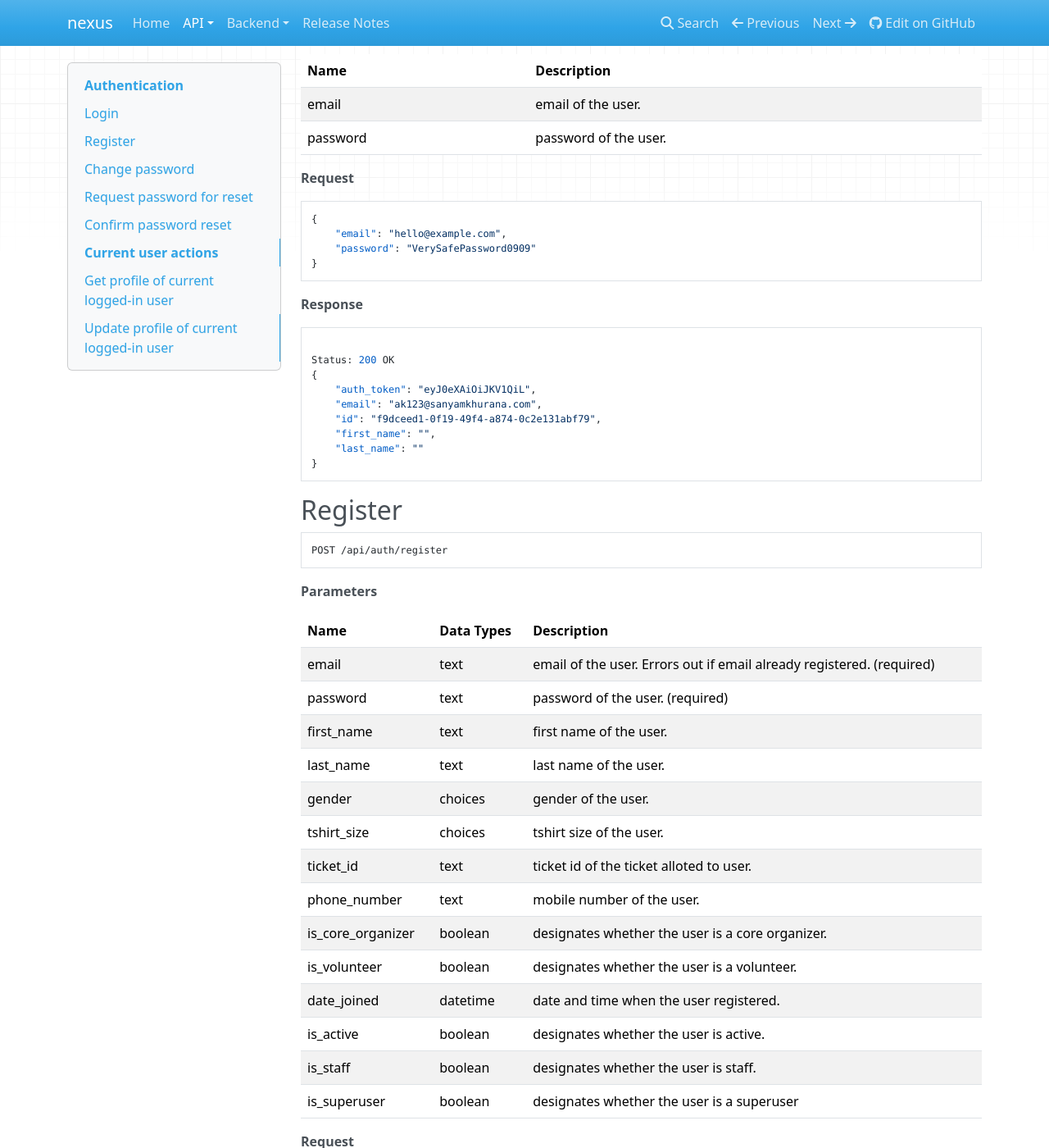
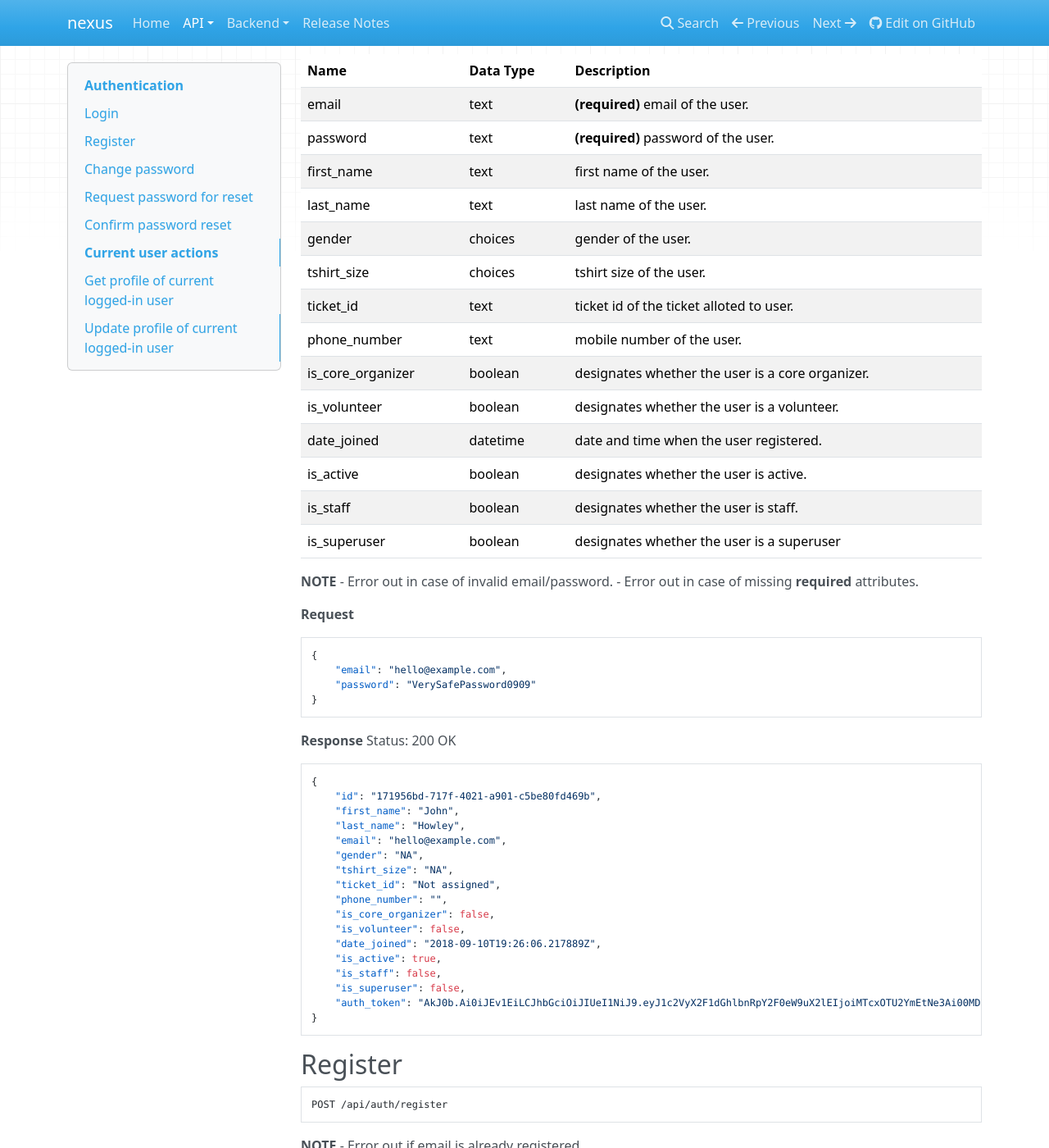
Before and after one commit to CuriousLearner/nexus, an MkDocs documentation site: the page built from docs/api/endpoints.md, in a window 1280 px wide and 1400 px high, scrolled down 487 px. Shown: the whole window at 82% size. Built offline with MkDocs 1.6.1, drawn with Linux system fonts in a browser that asks for light colours; nearby versions of some CDN libraries; old or Windows-style settings are respelled for this version of MkDocs; some of the changed text lies outside the part shown.

Commit message:
feat(users): Update docs and test cases
* docs(endpoints): Add new attributes in request/response bodies
* test(users): Update test cases with new attributes

````diff
--- a/docs/api/endpoints.md
+++ b/docs/api/endpoints.md
@@ -12,44 +12,10 @@ POST /api/auth/login
 
 **Parameters**
 
-Name     | Description
----------|-------------------------------------
-email    | email of the user.
-password | password of the user.
-
-**Request**
-```json
-{
-    "email": "hello@example.com",
-    "password": "VerySafePassword0909"
-}
-```
-
-**Response**
-```json
-
-Status: 200 OK
-{
-    "auth_token": "eyJ0eXAiOiJKV1QiL",
-    "email": "ak123@sanyamkhurana.com",
-    "id": "f9dceed1-0f19-49f4-a874-0c2e131abf79",
-    "first_name": "",
-    "last_name": ""
-}
-```
-
-## Register
-
-```
-POST /api/auth/register
-```
-
-**Parameters**
-
-Name              | Data Types | Description
+Name              | Data Type  | Description
 ------------------|------------|------------------------
-email             | text       | email of the user. Errors out if email already registered. (required)
-password          | text       | password of the user. (required)
+email             | text       | **(required)** email of the user.
+password          | text       | **(required)** password of the user.
 first_name        | text       | first name of the user.
 last_name         | text       | last name of the user.
 gender            | choices    | gender of the user.
@@ -62,6 +28,49 @@ date_joined       | datetime   | date and time when the user registered.
 is_active         | boolean    | designates whether the user is active.
 is_staff          | boolean    | designates whether the user is staff.
 is_superuser      | boolean    | designates whether the user is a superuser
+
+__NOTE__
+- Error out in case of invalid email/password.
+- Error out in case of missing **required** attributes.
+
+**Request**
+```json
+{
+    "email": "hello@example.com",
+    "password": "VerySafePassword0909"
+}
+```
+
+**Response**
+Status: 200 OK
+```json
+{
+    "id": "171956bd-717f-4021-a901-c5be80fd469b",
+    "first_name": "John",
+    "last_name": "Howley",
+    "email": "hello@example.com",
+    "gender": "NA",
+    "tshirt_size": "NA",
+    "ticket_id": "Not assigned",
+    "phone_number": "",
+    "is_core_organizer": false,
+    "is_volunteer": false,
+    "date_joined": "2018-09-10T19:26:06.217889Z",
+    "is_active": true,
+    "is_staff": false,
+    "is_superuser": false,
+    "auth_token": "AkJ0b.Ai0iJEv1EiLCJhbGciOiJIUeI1NiJ9.eyJ1c2VyX2F1dGhlbnRpY2F0eW9uX2lEIjoiMTcxOTU2YmEtNe3Ai00MDIxLWe5MDetYeViATgwemE0NjliIn0.loCdI3te2sICj8e5c6ip5TW_eFNn5RTj4HU-e2q0m"
+}
+```
+
+## Register
+
+```
+POST /api/auth/register
+```
+
+__NOTE__
+- Error out if email is already registered.
 
 **Request**
 ```json
@@ -77,9 +86,8 @@ is_superuser      | boolean    | designates whether the user is a superuser
 ```
 
 **Response**
+Status: 201 Created
 ```json
-
-Status: 201 Created
 {
     "id": "1f19560d-f1ff-4021-a901-c50e80fd4690",
     "first_name": "John",
@@ -121,10 +129,7 @@ new_password     | New password of the user.
 ```
 
 **Response**
-```
 Status: 204 No-Content
-```
-
 
 ## Request password for reset
 
@@ -148,9 +153,8 @@ email | (required) valid email of an existing user.
 ```
 
 **Response**
+Status: 200 OK
 ```json
-
-Status: 200 OK
 {
     "message": "Further instructions will be sent to the email if it exists"
 }
@@ -182,11 +186,9 @@ token         | Token decoded from the url (verification link)
 ```
 
 **Response**
-```
 Status: 204 No-Content
-```
 
-**Note**
+__Note__
 - The verification link uses the format of key `password-confirm` in `FRONTEND_URLS` dict in settings/common.
 
 
@@ -197,14 +199,24 @@ Status: 204 No-Content
 GET /api/me (requires authentication)
 ```
 
-__Response__
-
+**Response**
+Status: 200 OK
 ```json
 {
     "id": "629b1e03-53f0-43ef-9a03-17164cf782ac",
     "first_name": "John",
-    "last_name": "Hawley",
-    "email": "john@localhost.com"
+    "last_name": "Howley",
+    "email": "hello@example.com",
+    "gender": "NA",
+    "tshirt_size": "NA",
+    "ticket_id": "Not assigned",
+    "phone_number": "",
+    "is_core_organizer": false,
+    "is_volunteer": false,
+    "date_joined": "2018-09-10T19:26:06.217889Z",
+    "is_active": true,
+    "is_staff": false,
+    "is_superuser": false
 }
 ```
 
@@ -213,21 +225,46 @@ __Response__
 PATCH /api/me (requires authentication)
 ```
 
-__Example__
-```json
-{
-    "first_name": "James",
-    "last_name": "Warner"
-}
-```
+__NOTE__
+- Complete resource goes in request but a user itself is not allowed to update `read_only_fields` viz. `id`, `ticket_id`, `is_core_organizer`, `is_volunteer`, `date_joined`, `is_active`, `is_staff`, `is_superuser`
 
-__Response__
-
+**Request**
 ```json
 {
     "id": "629b1e03-53f0-43ef-9a03-17164cf782ac",
     "first_name": "James",
     "last_name": "Warner",
-    "email": "john@localhost.com",
+    "email": "james@example.com",
+    "gender": "M",
+    "tshirt_size": "XL",
+    "ticket_id": "Not assigned",
+    "phone_number": "+91123456789",
+    "is_core_organizer": false,
+    "is_volunteer": false,
+    "date_joined": "2018-09-10T19:26:06.217889Z",
+    "is_active": true,
+    "is_staff": false,
+    "is_superuser": false
 }
 ```
+
+**Response**
+Status: 200 OK
+```json
+{
+    "id": "629b1e03-53f0-43ef-9a03-17164cf782ac",
+    "first_name": "James",
+    "last_name": "Warner",
+    "email": "james@example.com",
+    "gender": "M",
+    "tshirt_size": "XL",
+    "ticket_id": "Not assigned",
+    "phone_number": "+911234567890",
+    "is_core_organizer": false,
+    "is_volunteer": false,
+    "date_joined": "2018-09-10T19:26:06.217889Z",
+    "is_active": true,
+    "is_staff": false,
+    "is_superuser": false
+}
+```
````
Also changed, not shown: docs/api/changelog.md (+1 -1 lines), 2 other files.
